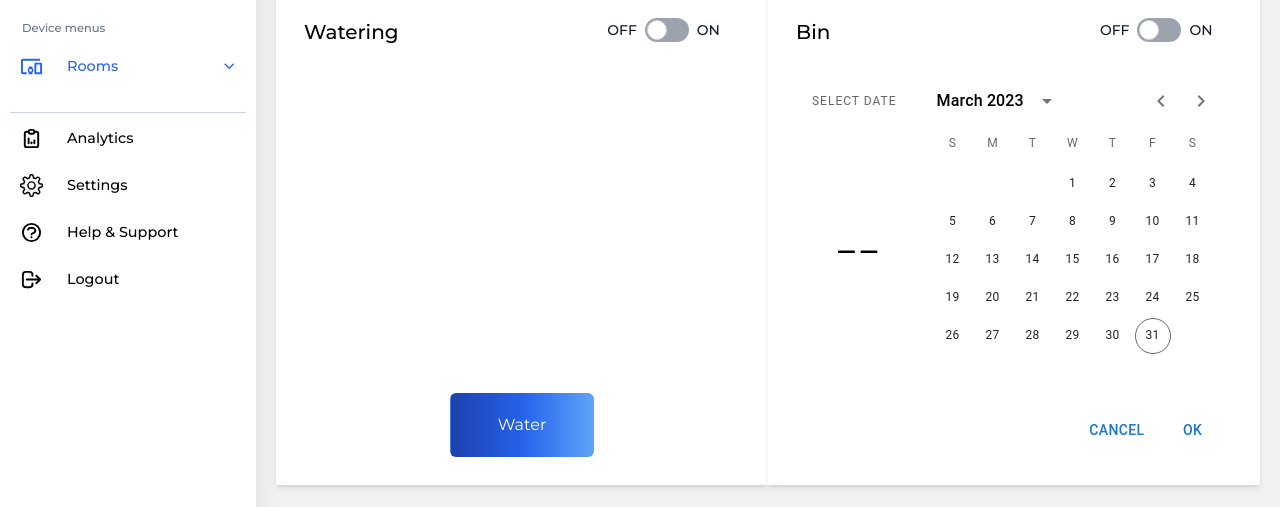
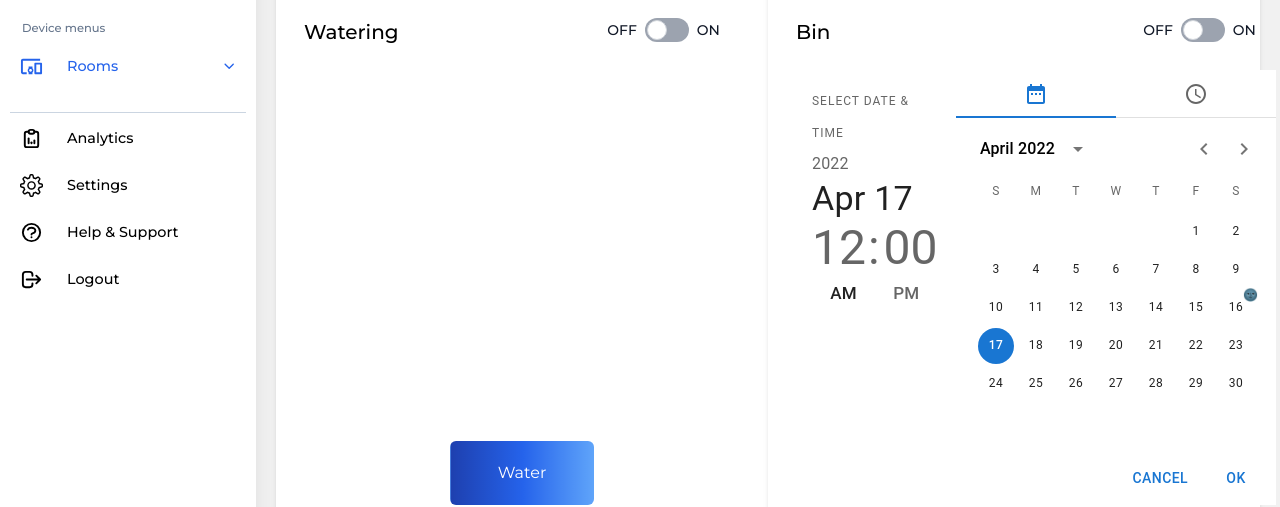
Before and after one commit to jasonchriscodes/Home-Automation-Manager, a React (Create React App) app in the folder frontend/: page /rooms/livingroom in a window 1280 px wide. Shown: the part 154-661 px from the top of the page. Built offline with nearby package versions, Linux system fonts and the light colour scheme.

Commit message:
chore: add date time picker ui

```diff
--- a/frontend/src/components/Calendar.js
+++ b/frontend/src/components/Calendar.js
@@ -1,14 +1,55 @@
-import React from "react";
-import { AdapterDateFns } from "@mui/x-date-pickers/AdapterDateFns";
+import React, { useRef, useState } from "react";
+import { AdapterDayjs } from "@mui/x-date-pickers/AdapterDayjs";
 import { LocalizationProvider } from "@mui/x-date-pickers/LocalizationProvider";
-import { StaticDatePicker } from "@mui/x-date-pickers/StaticDatePicker";
+import { StaticDateTimePicker } from "@mui/x-date-pickers/StaticDateTimePicker";
+import dayjs from "dayjs";
+import { DayCalendarSkeleton } from "@mui/x-date-pickers";
+import { Badge } from "@mui/material";
+import { PickersDay } from "@mui/x-date-pickers/PickersDay";
 
-const Calendar = () => {
+export default function StaticDateTimePickerLandscape() {
+  const initialValue = dayjs("2022-04-17");
+  const [isLoading, setIsLoading] = useState(false);
+  const [highlightedDays, setHighlightedDays] = useState([1, 16]);
+
+  function ServerDay(props) {
+    const { highlightedDays = [], day, outsideCurrentMonth, ...other } = props;
+
+    const isSelected =
+      !props.outsideCurrentMonth &&
+      highlightedDays.indexOf(props.day.date()) > 0;
+
+    return (
+      <Badge
+        key={props.day.toString()}
+        overlap="circular"
+        badgeContent={isSelected ? "🌚" : undefined}
+      >
+        <PickersDay
+          {...other}
+          outsideCurrentMonth={outsideCurrentMonth}
+          day={day}
+        />
+      </Badge>
+    );
+  }
+
   return (
-    <LocalizationProvider dateAdapter={AdapterDateFns}>
-      <StaticDatePicker orientation="landscape" />
+    <LocalizationProvider dateAdapter={AdapterDayjs}>
+      <StaticDateTimePicker
+        orientation="landscape"
+        defaultValue={initialValue}
+        loading={isLoading}
+        renderLoading={() => <DayCalendarSkeleton />}
+        slots={{
+          day: ServerDay,
+        }}
+        slotProps={{
+          day: {
+            highlightedDays,
+          },
+        }}
+      />
     </LocalizationProvider>
   );
-};
-
-export default Calendar;
+}
```
